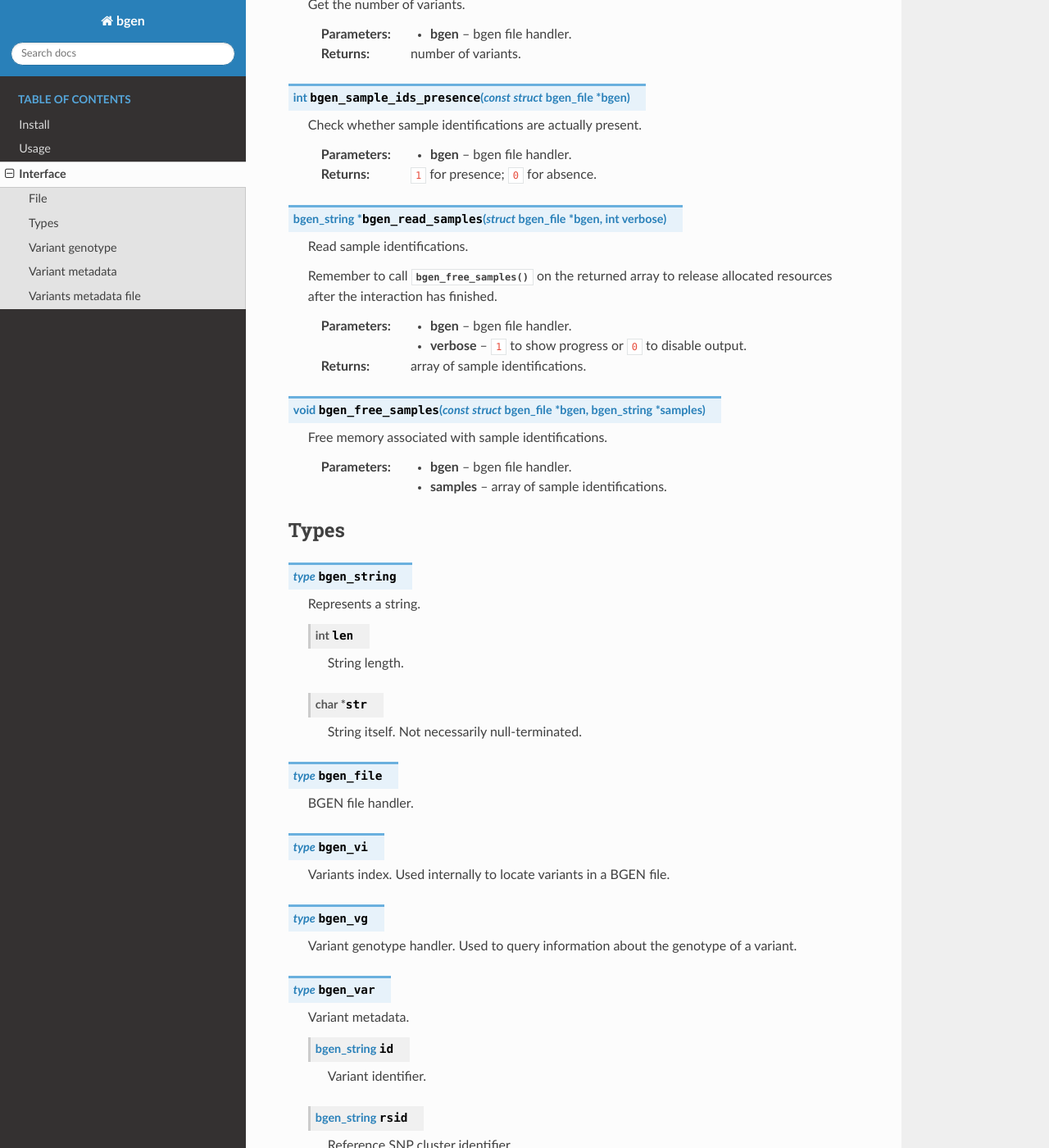
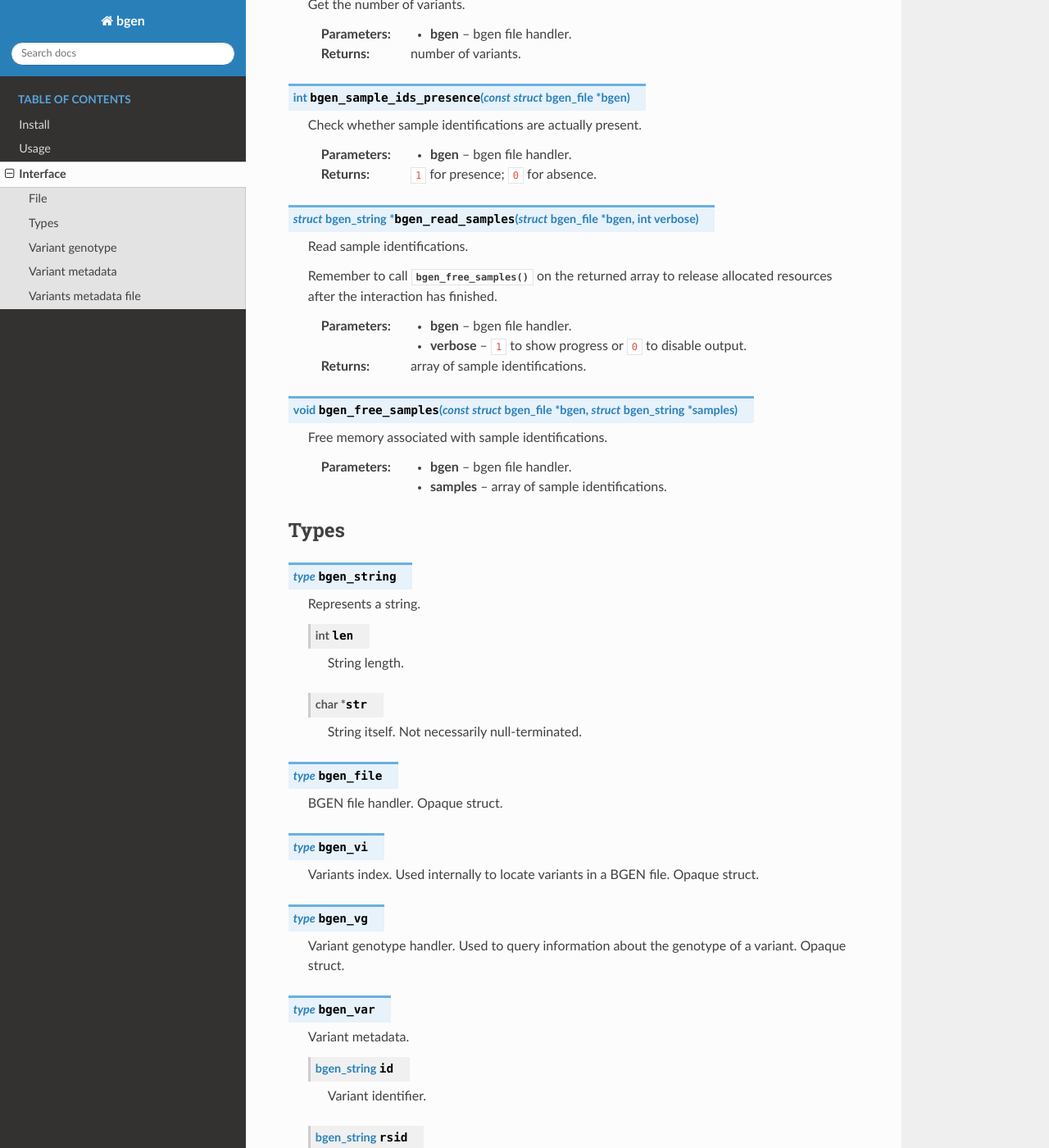
Before and after one commit to limix/bgen, a Sphinx documentation site: the page built from doc/api.rst, in a window 1280 px wide and 1400 px high, scrolled down 1454 px. Shown: the whole window at 82% size. Built offline with Sphinx 7.4.7 and the Read the Docs theme 2.0.0, drawn with Linux system fonts in a browser that asks for light colours; some of the changed text lies outside the part shown.

```diff
--- a/doc/api.rst
+++ b/doc/api.rst
@@ -2,102 +2,102 @@
 Interface
 *********
 
-A BGEN file is associated with a :c:type:`bgen_file` variable, returned by
-:c:func:`bgen_open`, and is required by many functions.
+A BGEN file is associated with a :type:`bgen_file` variable, returned by
+:func:`bgen_open`, and is required by many functions.
 The user can query, for example, the number of samples contained in a BGEN file
-by passing a :c:type:`bgen_file` variable to the :c:func:`bgen_nsamples`
+by passing a :type:`bgen_file` variable to the :func:`bgen_nsamples`
 function.
-The user has to release resources by calling :c:func:`bgen_close` after its
+The user has to release resources by calling :func:`bgen_close` after its
 use.
 
-The function :c:func:`bgen_sample_ids_presence` can be used to detect
+The function :func:`bgen_sample_ids_presence` can be used to detect
 whether the BGEN file contain sample identifications.
-If it does, the function :c:func:`bgen_read_samples` will return an array
+If it does, the function :func:`bgen_read_samples` will return an array
 of sample identifications.
 The allocated resources must be released by a subsequent call to
-:c:func:`bgen_free_samples`.
+:func:`bgen_free_samples`.
 
-The function :c:func:`bgen_read_variants_metadata` reads the metadata of all variants
+The function :func:`bgen_read_variants_metadata` reads the metadata of all variants
 in the file (i.e., names, chromosomes, number of alleles, etc.).
-It returns the read information as an array of type :c:type:`bgen_var`.
+It returns the read information as an array of type :type:`bgen_var`.
 Let ``v`` be such an array.
 The user can, for example, get the name of the i-th variant from
 ``v[i].id`` or its genetic position from ``v[i].position``.
 After use, its resources have to be released by calling
-:c:func:`bgen_free_variants_metadata`.
+:func:`bgen_free_variants_metadata`.
 
-The function :c:func:`bgen_read_variants_metadata` also returns another important
-structure: the variants index, :c:type:`bgen_vi`.
+The function :func:`bgen_read_variants_metadata` also returns another important
+structure: the variants index, :type:`bgen_vi`.
 It is used to locate the variants in a BGEN file.
 Importantly, the variants index can be used even after the BGEN file has
-been closed by a :c:func:`bgen_close` call.
+been closed by a :func:`bgen_close` call.
 
 To fetch a genotype information, the user has to first get a variant genotype
-handler (:c:type:`bgen_vg`) by calling :c:func:`bgen_open_variant_genotype`.
+handler (:type:`bgen_vg`) by calling :func:`bgen_open_variant_genotype`.
 The number of possible genotypes of a given variant, for example, can then be
-found by a call to :c:func:`bgen_ncombs`.
+found by a call to :func:`bgen_ncombs`.
 The probabilities of each possible genotype can be found by a call to
-:c:func:`bgen_read_variant_genotype`.
+:func:`bgen_read_variant_genotype`.
 After use, the variant genotype handler has to be closed by
-a :c:func:`bgen_close_variant_genotype` call.
+a :func:`bgen_close_variant_genotype` call.
 
-Strings are represented by the :c:type:`bgen_string` type, which contains an
+Strings are represented by the :type:`bgen_string` type, which contains an
 array of characters and its length.
 
 File
 ^^^^
 
-.. c:function:: struct bgen_file* bgen_open(const char* filepath)
+.. function:: struct bgen_file* bgen_open(const char* filepath)
 
     Create a bgen file handler.
 
-    Remember to call :c:func:`bgen_close` to close the file and release
+    Remember to call :func:`bgen_close` to close the file and release
     resources after the interaction has finished.
 
     :param filepath: null-terminated file path to a bgen file.
     :return: bgen file handler.
 
-.. c:function:: void bgen_close(struct bgen_file* bgen)
+.. function:: void bgen_close(struct bgen_file* bgen)
 
     Close a bgen file handler.
 
     :param bgen: bgen file handler.
 
-.. c:function:: int bgen_nsamples(const struct bgen_file* bgen)
+.. function:: int bgen_nsamples(const struct bgen_file* bgen)
 
     Get the number of samples.
 
     :param bgen: bgen file handler.
     :return: number of samples.
 
-.. c:function:: int bgen_nvariants(const struct bgen_file* bgen)
+.. function:: int bgen_nvariants(const struct bgen_file* bgen)
 
     Get the number of variants.
 
     :param bgen: bgen file handler.
     :return: number of variants.
 
-.. c:function:: int bgen_sample_ids_presence(const struct bgen_file* bgen)
+.. function:: int bgen_sample_ids_presence(const struct bgen_file* bgen)
 
     Check whether sample identifications are actually present.
 
     :param bgen: bgen file handler.
     :return: ``1`` for presence; ``0`` for absence.
 
-.. c:function:: bgen_string* bgen_read_samples(struct bgen_file* bgen,\
+.. function:: struct bgen_string* bgen_read_samples(struct bgen_file* bgen,\
     int verbose)
 
     Read sample identifications.
 
-    Remember to call :c:func:`bgen_free_samples` on the returned array
+    Remember to call :func:`bgen_free_samples` on the returned array
     to release allocated resources after the interaction has finished.
 
     :param bgen: bgen file handler.
     :param verbose: ``1`` to show progress or ``0`` to disable output.
     :return: array of sample identifications.
 
-.. c:function:: void bgen_free_samples(const struct bgen_file* bgen,\
-    bgen_string* samples)
+.. function:: void bgen_free_samples(const struct bgen_file* bgen,\
+    struct bgen_string* samples)
 
     Free memory associated with sample identifications.
 
@@ -107,92 +107,93 @@ File
 Types
 ^^^^^
 
-.. c:type:: bgen_string
+.. type:: bgen_string
 
     Represents a string.
 
-    .. c:member:: int len
+    .. member:: int len
 
         String length.
 
-    .. c:member:: char * str
+    .. member:: char * str
 
         String itself. Not necessarily null-terminated.
 
-.. c:type:: bgen_file
+.. type:: bgen_file
 
-    BGEN file handler.
+    BGEN file handler. Opaque struct.
 
-.. c:type:: bgen_vi
+.. type:: bgen_vi
 
     Variants index. Used internally to locate variants in a BGEN file.
+    Opaque struct.
 
-.. c:type:: bgen_vg
+.. type:: bgen_vg
 
     Variant genotype handler. Used to query information about the genotype of
-    a variant.
+    a variant. Opaque struct.
 
-.. c:type:: bgen_var
+.. type:: bgen_var
 
     Variant metadata.
 
-    .. c:member:: bgen_string id
+    .. member:: bgen_string id
 
         Variant identifier.
 
-    .. c:member:: bgen_string rsid
+    .. member:: bgen_string rsid
 
         Reference SNP cluster identifier.
 
-    .. c:member:: bgen_string chrom
+    .. member:: bgen_string chrom
 
         Chromosome.
 
-    .. c:member:: int position
+    .. member:: int position
 
         Genetic position.
 
-    .. c:member:: int nalleles
+    .. member:: int nalleles
 
         Number of alleles.
 
-    .. c:member:: bgen_string * allele_ids
+    .. member:: bgen_string * allele_ids
 
         Array of allele identifiers.
 
 Variant genotype
 ^^^^^^^^^^^^^^^^
 
-.. c:function:: struct bgen_vg* bgen_open_variant_genotype(struct bgen_vi* vi,\
+.. function:: struct bgen_vg* bgen_open_variant_genotype(struct bgen_vi* vi,\
     size_t index)
 
     Return a variant genotype handler.
 
-    Remember to call :c:func:`bgen_close_variant_genotype` to the returned
+    Remember to call :func:`bgen_close_variant_genotype` to the returned
     handler after the interaction has finished.
 
     .. seealso::
 
-        Use :c:func:`bgen_nvariants` to get the number of variants.
-
+        - Use :func:`bgen_nvariants` to get the number of variants.
+        - Use :func:`bgen_close_variant_genotype` to release resources.
 
     :param vi: variants index.
     :param index: array index of the requested variant.
     :return: variant genotype handler.
 
-.. c:function:: void bgen_read_variant_genotype(struct bgen_vi* vi,\
+.. function:: void bgen_read_variant_genotype(struct bgen_vi* vi,\
     struct bgen_vg* vg, double* probs)
 
     Read the allele probabilities for a given variant.
 
     It is up to the user to pass an array of doubles of size given by
-    a call to the function :c:func:`bgen_ncombs`.
+    a call to the function :func:`bgen_ncombs`.
 
     :param vi: variants index.
     :param vg: variant genotype handler.
     :param probs: allele probabilities.
 
-.. c:function:: void bgen_close_variant_genotype(struct bgen_vi* vi,\
+.. function:: void bgen_close_variant_genotype(struct bgen_vi* vi,\
     struct bgen_vg* vg)
 
     Close the variant genotype reference.
@@ -200,50 +201,67 @@ Variant genotype
     :param vi: variants index.
     :param vg: variant genotype handler.
 
-.. c:function:: int bgen_nalleles(const struct bgen_vg* vg)
+.. function:: int bgen_nalleles(const struct bgen_vg* vg)
 
     Get the number of alleles.
 
     :param vg: variant genotype handler.
     :return: number of alleles.
 
-.. c:function:: int bgen_ploidy(const struct bgen_vg* vg)
+.. function:: int bgen_ploidy(const struct bgen_vg* vg)
 
     Get the ploidy.
 
     :param vg: variant genotype handler.
     :return: ploidy.
 
-.. c:function:: int bgen_ncombs(const struct bgen_vg *vg)
+.. function:: int bgen_ncombs(const struct bgen_vg *vg)
 
     Get the number of genotype combinations for a given variant.
 
     :param vg: variant genotype handler.
     :return: number of possible genotypes.
 
+.. function:: int bgen_phased(const struct bgen_vg *vg)
+
+    Return ``1`` for phased or ``0`` for unphased genotype.
+
+    .. note::
+
+        Implemented in version 1.2.0.
+
+    :param vg: variant genotype handler.
+    :return: ``1`` for phased genotype; ``0`` otherwise.
 
 
 Variant metadata
 ^^^^^^^^^^^^^^^^
 
-.. c:function:: struct bgen_var* bgen_read_variants_metadata(struct bgen_file* bgen,\
+.. function:: struct bgen_var* bgen_read_variants_metadata(struct bgen_file* bgen,\
     struct bgen_vi** vi, int verbose)
 
     Read variants metadata and index.
 
     Alternatively, the user can call
-    :c:func:`bgen_load_variants_metadata` to read that information from a file
-    created by calling :c:func:`bgen_store_variants_metadata`.
+    :func:`bgen_load_variants_metadata` to read that information from a file
+    created by calling :func:`bgen_store_variants_metadata`.
 
-    Remember to call :c:func:`bgen_free_variants_metadata` on the returned array
+    Remember to call :func:`bgen_free_variants_metadata` on the returned array
     to release allocated resources after the interaction has finished.
+
+    .. seealso::
+
+        - Use :func:`bgen_free_variants_metadata` to release resources
+          associated with variants metadata.
+        - Use :func:`bgen_free_index` to release resources associated
+          with the index.
 
     :param bgen: bgen file handler.
     :param vi: variants index.
     :param verbose: ``1`` to show progress or ``0`` to disable output.
     :return: variants information.
 
-.. c:function:: void bgen_free_variants_metadata(const struct bgen_file* bgen,\
+.. function:: void bgen_free_variants_metadata(const struct bgen_file* bgen,\
     struct bgen_var* variants)
 
     Free memory associated with variants metadata.
@@ -251,7 +269,7 @@ Variant metadata
     :param bgen: bgen file handler.
     :param variants: variants information.
 
-.. c:function:: void bgen_free_index(struct bgen_vi* vi)
+.. function:: void bgen_free_index(struct bgen_vi* vi)
 
     Free memory associated with variants index.
 
@@ -260,7 +278,7 @@ Variant metadata
 Variants metadata file
 ^^^^^^^^^^^^^^^^^^^^^^
 
-.. c:function:: int bgen_store_variants_metadata(const struct bgen_file* bgen,\
+.. function:: int bgen_store_variants_metadata(const struct bgen_file* bgen,\
     struct bgen_var *variants, struct bgen_vi *vi, const char *filepath)
 
     Save variants metadata into a file for faster reloading.
@@ -270,7 +288,7 @@ Variants metadata file
     :param vi: variants index.
     :param filepath: null-terminated file path to the variants metadata.
 
-.. c:function:: struct bgen_var *bgen_load_variants_metadata(\
+.. function:: struct bgen_var *bgen_load_variants_metadata(\
     const struct bgen_file* bgen, const char *filepath,\
     struct bgen_vi** vi, int verbose)
 
@@ -283,7 +301,7 @@ Variants metadata file
     :return: variants metadata.
 
 
-.. c:function:: int bgen_create_variants_metadata_file(const char *bgen_fp,\
+.. function:: int bgen_create_variants_metadata_file(const char *bgen_fp,\
     const char *vi_fp, int verbose)
 
     Create variants index and save it to a file.
--- a/doc/conf.py
+++ b/doc/conf.py
@@ -5,22 +5,23 @@ import os
 import sphinx_rtd_theme
 
 folder = os.path.dirname(os.path.abspath(__file__))
-with open(os.path.join(folder, '..', 'VERSION')) as f:
+with open(os.path.join(folder, "..", "VERSION")) as f:
     version = f.read().strip()
 
-templates_path = ['_templates']
-source_suffix = '.rst'
-master_doc = 'index'
-project = 'bgen'
-copyright = '2017, Danilo Horta'
-author = 'Danilo Horta'
+templates_path = ["_templates"]
+source_suffix = ".rst"
+master_doc = "index"
+project = "bgen"
+copyright = "2017, Danilo Horta"
+author = "Danilo Horta"
 release = version
-language = 'en'
-exclude_patterns = ['_build', 'Thumbs.db', '.DS_Store', 'conf.py']
-pygments_style = 'sphinx'
+language = "en"
+exclude_patterns = ["_build", "Thumbs.db", ".DS_Store", "conf.py"]
+pygments_style = "sphinx"
 todo_include_todos = False
+primary_domain = "c"
 
 html_theme = "sphinx_rtd_theme"
 html_theme_path = [sphinx_rtd_theme.get_html_theme_path()]
 
-htmlhelp_basename = 'bgendoc'
+htmlhelp_basename = "bgendoc"
```
Also changed, not shown: README.md (+4 -0 lines).
